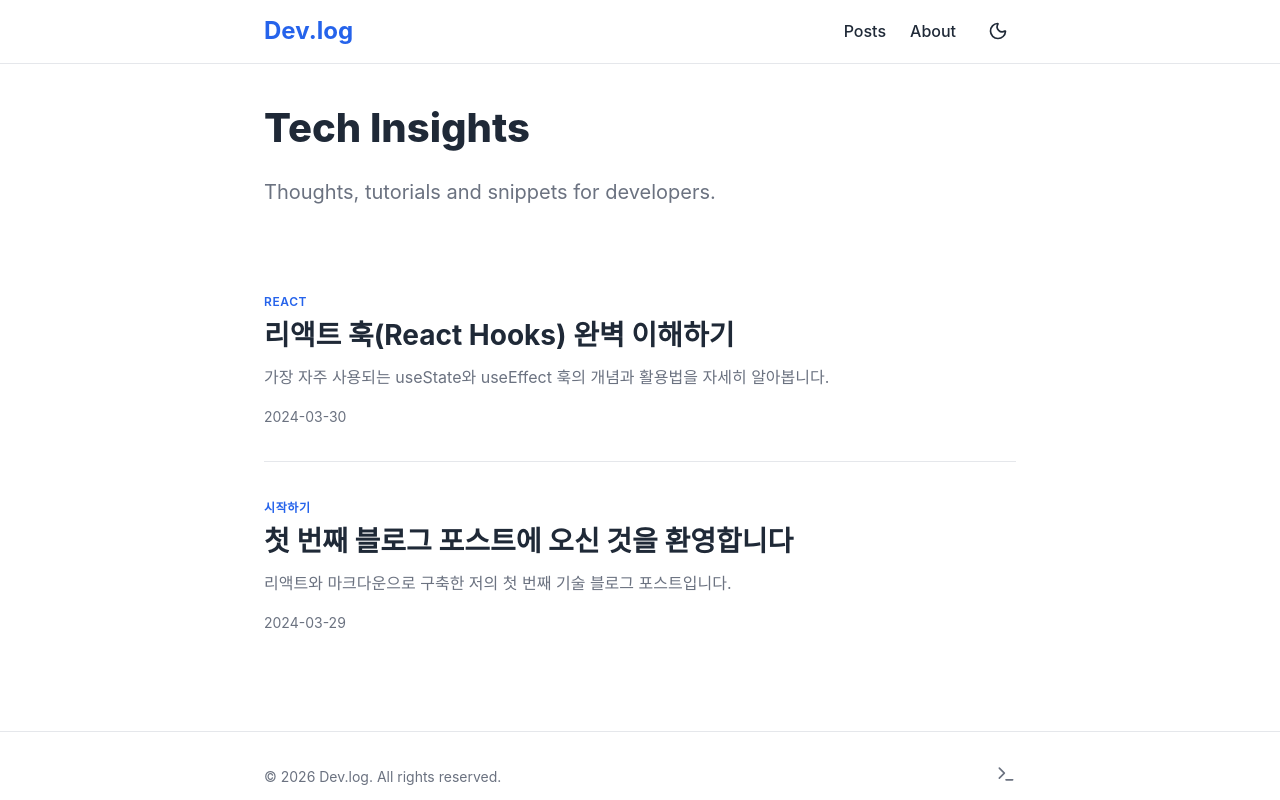
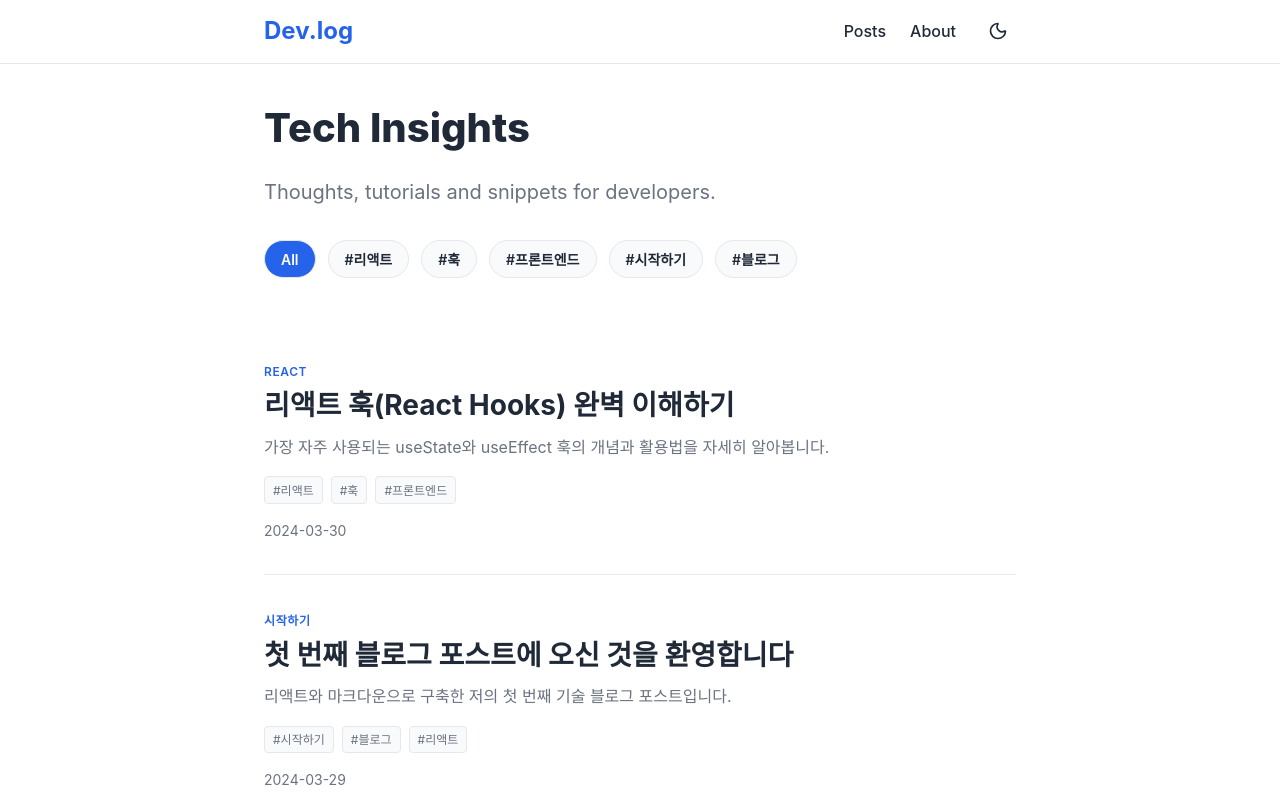
Before and after one commit to wonsub1332/wonsub1332.github.io, a React (Vite) app: page / in a window 1280 px wide. Shown: the top 800 px of the page. Built offline with nearby package versions, Linux system fonts and the light colour scheme.

Commit message:
Add tagging and filtering functionality

```diff
--- a/src/components/PostCard.tsx
+++ b/src/components/PostCard.tsx
@@ -10,6 +10,13 @@ const PostCard: React.FC<{ post: Post }> = ({ post }) => {
         <span className="post-category">{post.category}</span>
         <h2 className="post-title">{post.title}</h2>
         <p className="post-excerpt">{post.excerpt}</p>
+        <div className="post-tags" style={{ display: 'flex', gap: '0.5rem', marginBottom: '1rem', flexWrap: 'wrap' }}>
+          {post.tags?.map((tag) => (
+            <span key={tag} style={{ fontSize: '0.75rem', color: 'var(--text-muted)', backgroundColor: 'var(--card-bg)', padding: '0.2rem 0.5rem', borderRadius: '0.25rem', border: '1px solid var(--card-border)' }}>
+              #{tag}
+            </span>
+          ))}
+        </div>
         <div className="post-meta">
           <time className="post-date">{post.date}</time>
         </div>
--- a/src/pages/Home.tsx
+++ b/src/pages/Home.tsx
@@ -5,32 +5,73 @@ import PostCard from '../components/PostCard';
 
 const Home: React.FC = () => {
   const [posts, setPosts] = useState<Post[]>([]);
+  const [selectedTag, setSelectedTag] = useState<string | null>(null);
 
   useEffect(() => {
     const fetchPosts = async () => {
       const allPosts = await getAllPosts();
-      console.log('Loaded posts:', allPosts);
       setPosts(allPosts);
     };
     fetchPosts();
   }, []);
 
+  const allTags = Array.from(new Set(posts.flatMap((post) => post.tags || [])));
+
+  const filteredPosts = selectedTag
+    ? posts.filter((post) => post.tags?.includes(selectedTag))
+    : posts;
+
   return (
     <div className="home-page">
       <section className="hero">
         <h1 style={{ fontSize: '2.5rem', marginBottom: '1rem', fontWeight: 800 }}>Tech Insights</h1>
-        <p style={{ color: 'var(--text-muted)', fontSize: '1.25rem', marginBottom: '3rem' }}>
+        <p style={{ color: 'var(--text-muted)', fontSize: '1.25rem', marginBottom: '2rem' }}>
           Thoughts, tutorials and snippets for developers.
         </p>
       </section>
+
+      <div className="tags-container" style={{ marginBottom: '3rem', display: 'flex', flexWrap: 'wrap', gap: '0.75rem' }}>
+        <button
+          onClick={() => setSelectedTag(null)}
+          style={{
+            padding: '0.5rem 1rem',
+            borderRadius: '2rem',
+            fontSize: '0.875rem',
+            backgroundColor: selectedTag === null ? 'var(--primary)' : 'var(--card-bg)',
+            color: selectedTag === null ? '#fff' : 'var(--text-color)',
+            border: '1px solid var(--card-border)',
+            fontWeight: 600
+          }}
+        >
+          All
+        </button>
+        {allTags.map((tag) => (
+          <button
+            key={tag}
+            onClick={() => setSelectedTag(tag)}
+            style={{
+              padding: '0.5rem 1rem',
+              borderRadius: '2rem',
+              fontSize: '0.875rem',
+              backgroundColor: selectedTag === tag ? 'var(--primary)' : 'var(--card-bg)',
+              color: selectedTag === tag ? '#fff' : 'var(--text-color)',
+              border: '1px solid var(--card-border)',
+              fontWeight: 600
+            }}
+          >
+            #{tag}
+          </button>
+        ))}
+      </div>
+
       <div className="post-list">
-        {posts.length > 0 ? (
-          posts.map((post) => (
+        {filteredPosts.length > 0 ? (
+          filteredPosts.map((post) => (
             <PostCard key={post.id} post={post} />
           ))
         ) : (
           <p style={{ textAlign: 'center', padding: '2rem', color: 'var(--text-muted)' }}>
-            No posts found. Please check src/posts/ folder.
+            No posts found for tag: {selectedTag}
           </p>
         )}
       </div>
--- a/src/posts/hello-world.md
+++ b/src/posts/hello-world.md
@@ -2,6 +2,7 @@
 title: 첫 번째 블로그 포스트에 오신 것을 환영합니다
 date: 2024-03-29
 category: 시작하기
+tags: 시작하기, 블로그, 리액트
 excerpt: 리액트와 마크다운으로 구축한 저의 첫 번째 기술 블로그 포스트입니다.
 ---
 
--- a/src/posts/react-hooks.md
+++ b/src/posts/react-hooks.md
@@ -2,6 +2,7 @@
 title: 리액트 훅(React Hooks) 완벽 이해하기
 date: 2024-03-30
 category: React
+tags: 리액트, 훅, 프론트엔드
 excerpt: 가장 자주 사용되는 useState와 useEffect 훅의 개념과 활용법을 자세히 알아봅니다.
 ---
 
```
